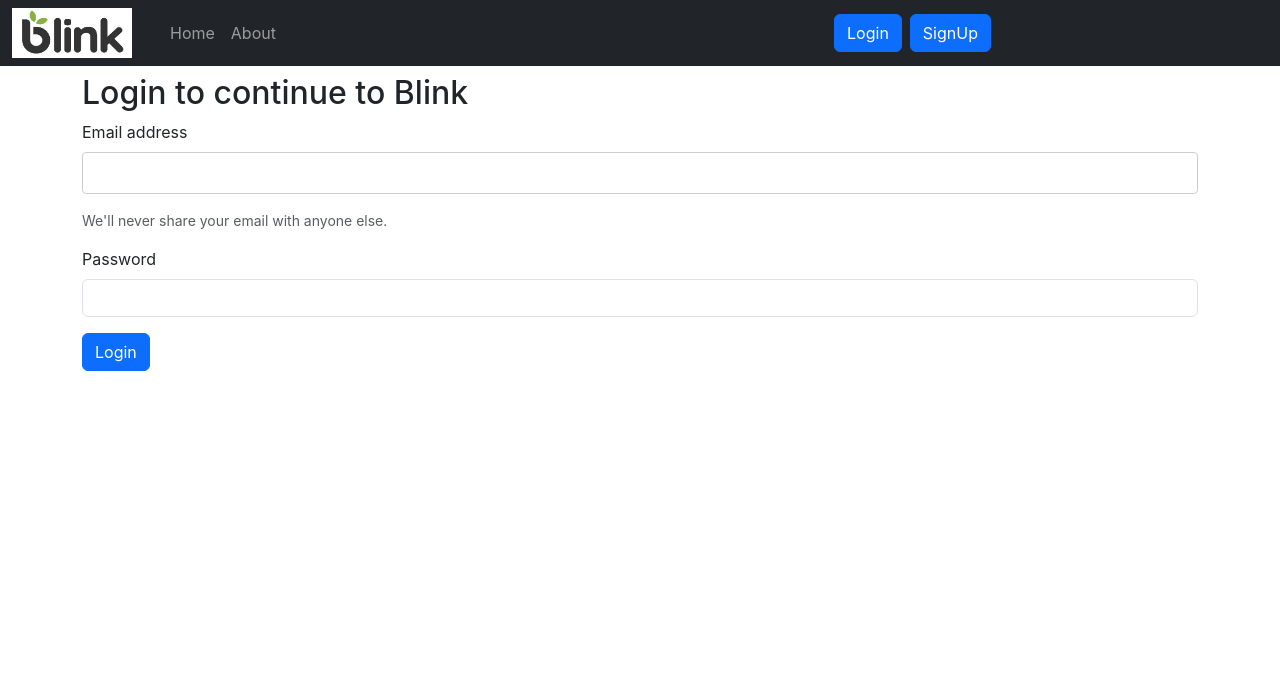
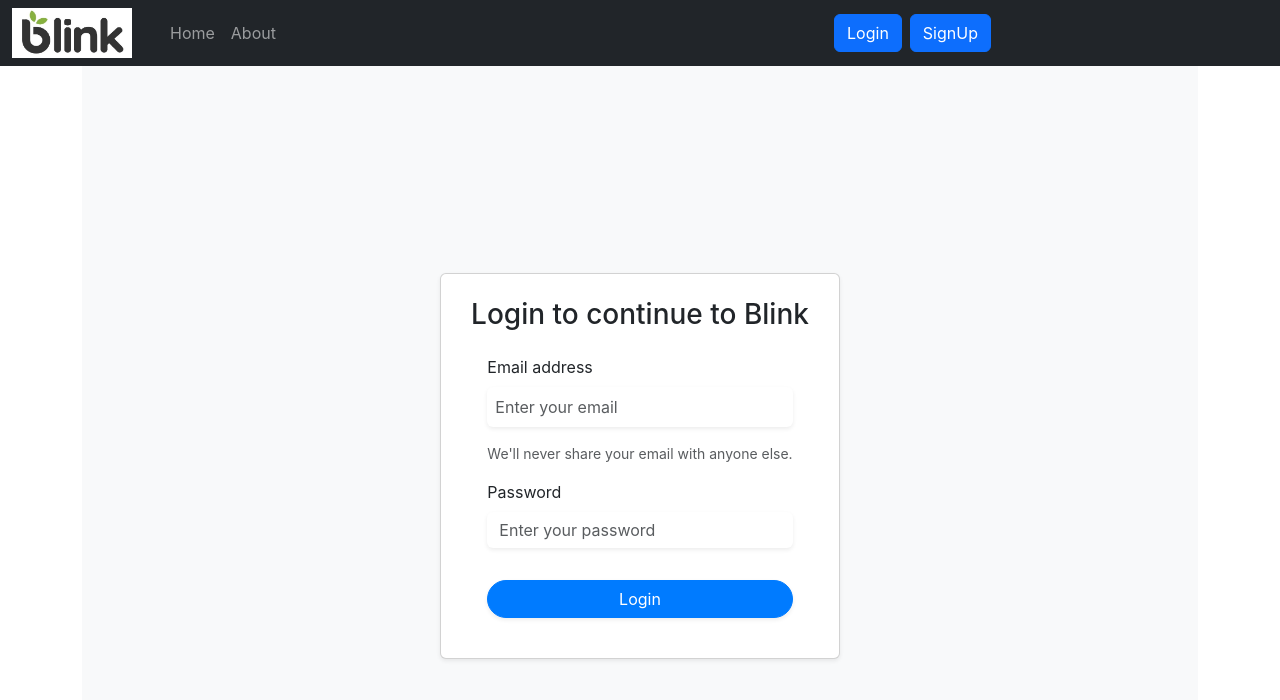
Before and after one commit to chetanjaizz/Appointment_Scheduler_using_AWS, a React (Create React App) app: page /login in a window 1280 px wide. Shown: the top 700 px of the page. Built offline with nearby package versions, Linux system fonts and the light colour scheme.

Commit message:
Update Login.js

```diff
--- a/src/components/Login.js
+++ b/src/components/Login.js
@@ -32,22 +32,47 @@ const Login = (props) => {
         setCredentials({...credentials, [e.target.name]:e.target.value})
       }
   return (
-    <div className='mt-2'>
-        <h2>Login to continue to Blink</h2>
+   <div className="login-container d-flex align-items-center justify-content-center vh-100 bg-light">
+  <div className="card p-4 shadow-sm rounded-lg" style={{ maxWidth: '400px', width: '100%' }}>
+    <h3 className="text-center mb-4">Login to continue to Blink</h3>
     <form onSubmit={handleSubmit}>
       <div className="mb-3">
         <label htmlFor="email" className="form-label">Email address</label>
-            <input type="email" value={credentials.email} className="form-control" id="email" name='email' onChange={onChange} aria-describedby="emailHelp"/>
-            <div id="emailHelp" className="form-text">We'll never share your email with anyone else.</div>
+        <input
+          type="email"
+          value={credentials.email}
+          className="form-control border-0 shadow-sm rounded"
+          id="email"
+          name="email"
+          onChange={onChange}
+          aria-describedby="emailHelp"
+          placeholder="Enter your email"
+        />
+        <div id="emailHelp" className="form-text text-muted">We'll never share your email with anyone else.</div>
       </div>
       <div className="mb-3">
         <label htmlFor="password" className="form-label">Password</label>
-            <input type="password" value={credentials.password} className="form-control" id="password" onChange={onChange} name='password'/>
+        <input
+          type="password"
+          value={credentials.password}
+          className="form-control border-0 shadow-sm rounded"
+          id="password"
+          name="password"
+          onChange={onChange}
+          placeholder="Enter your password"
+        />
+      </div>
+      <button
+        type="submit"
+        className="btn btn-primary w-100 shadow-sm rounded-pill mt-3"
+        style={{ backgroundColor: '#007bff', borderColor: '#007bff' }}
+      >
+        Login
+      </button>
+    </form>
+  </div>
 </div>
 
-        <button type="submit" className="btn btn-primary" >Login</button>
-      </form>
-    </div>
   )
 }
 
```
Lines whose indentation alone changed are shown as unchanged.
